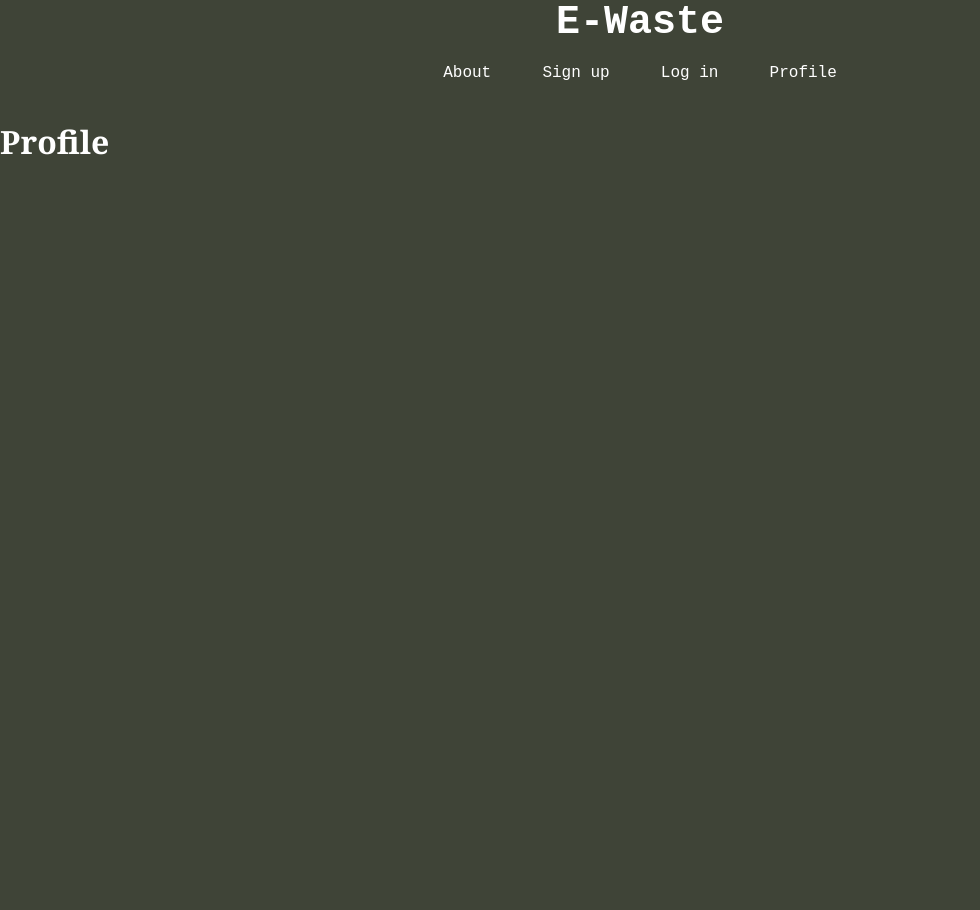
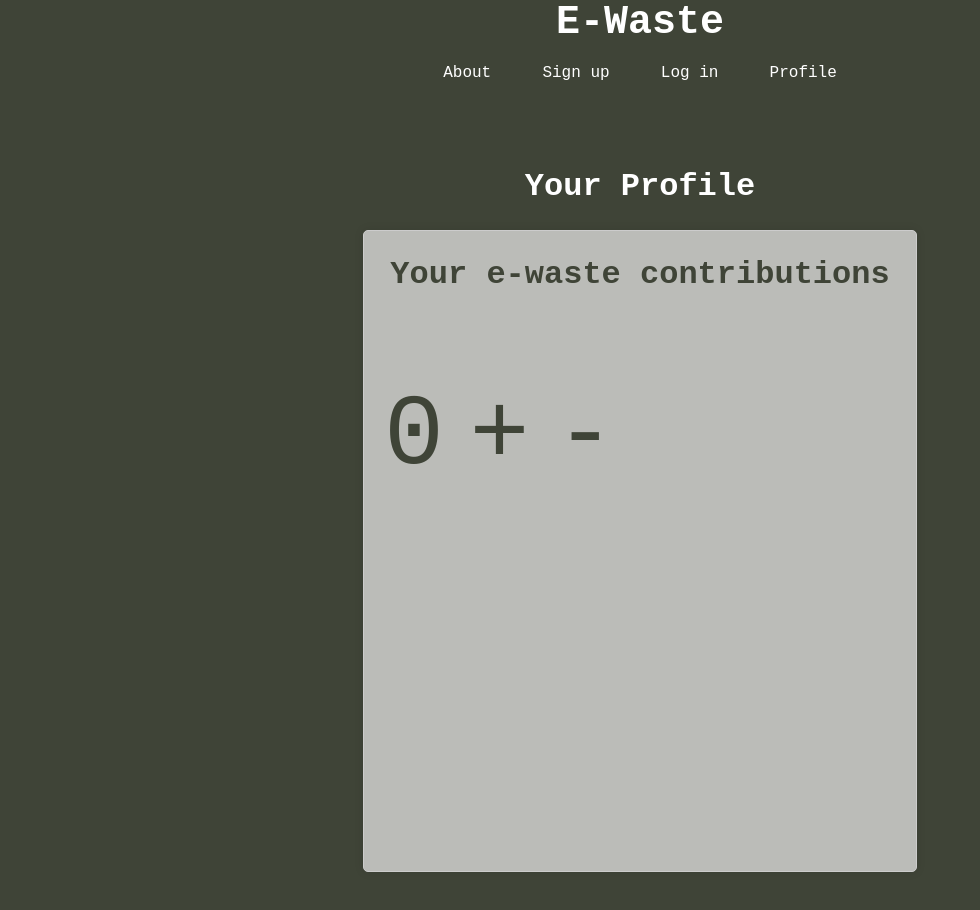
Before and after one commit to JarrettFontenot/E-Waste-App, a React (Create React App) app in the folder frontend/: page /profile in a window 1280 px wide. Shown: the top 910 px of the page, without its empty margins (0-980 px from the left). Built offline with nearby package versions, Linux system fonts and the light colour scheme.

Commit message:
Profile changes

```diff
--- a/frontend/src/pages/Profile.jsx
+++ b/frontend/src/pages/Profile.jsx
@@ -1,17 +1,34 @@
-import React from 'react';
+import React, { useState } from 'react';
 import '../styles.css';
 import Header from '../components/Header';
 
+function Profile() {
+    const [contributions, setContributions] = useState(0);
 
-function Profile() {
+    const incrementContributions = () => {
+        setContributions(prevContributions => prevContributions + 1);
+    };
+
+    const decrementContributions = () => {
+        setContributions(prevContributions => prevContributions - 1);
+    };
+
     return (
         <div>
             <Header />
             <div className='Profile-Page'>
-                <h1>Profile</h1>
+                <h1>Your Profile</h1>
+                <div className='Profile-Container'>
+                    <h1>Your e-waste contributions</h1>
+                    <div className='Contribution-Counter'>
+                        <div className='Big-Number'>{contributions}</div>
+                        <div className='Plus-Sign' onClick={incrementContributions}>+</div>
+                        <div className='Minus-Sign' onClick={decrementContributions}>-</div>
+                    </div>
+                </div>
             </div>
         </div>
-    )
+    );
 }
 
 export default Profile;
--- a/frontend/src/styles.css
+++ b/frontend/src/styles.css
@@ -50,7 +50,7 @@
 header {
     background-color: #3F4437;
     /*font-family: Georgia;*/
-    font-family: 'Courier New', Courier, monospace;;
+    font-family: 'Courier New', Courier, monospace;
     height: 15vh;
     margin: 0;
     padding: 0;
@@ -386,9 +386,54 @@ body {
 
 .Profile-Page {
     background-color: #3F4437;
+    display: flex;
+    flex-direction: column;
+    align-items: center;
+    justify-content: center;
+    height: 100vh;
     color: white;
-    font-family: Georgia;
-    background-size: cover;
-    background-position: center;
-    height: 100vh;
+    font-family: 'Courier New', Courier, monospace;
 }
+
+.Profile-Page h1 {
+    margin-top: 0;
+    margin-bottom: 2%;
+}
+
+.Profile-Container {
+    width: 40%;
+    height: 75%;
+    background-color: rgba(240, 240, 240, 0.7); /* Semi-transparent background */
+    border: 1px solid #ccc;
+    border-radius: 5px;
+    padding: 20px;
+    box-shadow: 0px 0px 10px rgba(0, 0, 0, 0.1);
+    text-align: center;
+    color: #3F4437;
+    align-items: center;
+}
+
+.Profile-Container h1 {
+    margin-top: 1%;
+}
+
+.Contribution-Counter {
+    display: flex;
+}
+
+.Big-Number {
+    font-size: 100px;
+    margin-top: 15%;
+}
+
+.Plus-Sign {
+    font-size: 100px;
+    margin-left: 5%;
+    margin-top: 15%;
+}
+
+.Minus-Sign {
+    font-size: 100px;
+    margin-left: 5%;
+    margin-top: 15%;
+}
```
